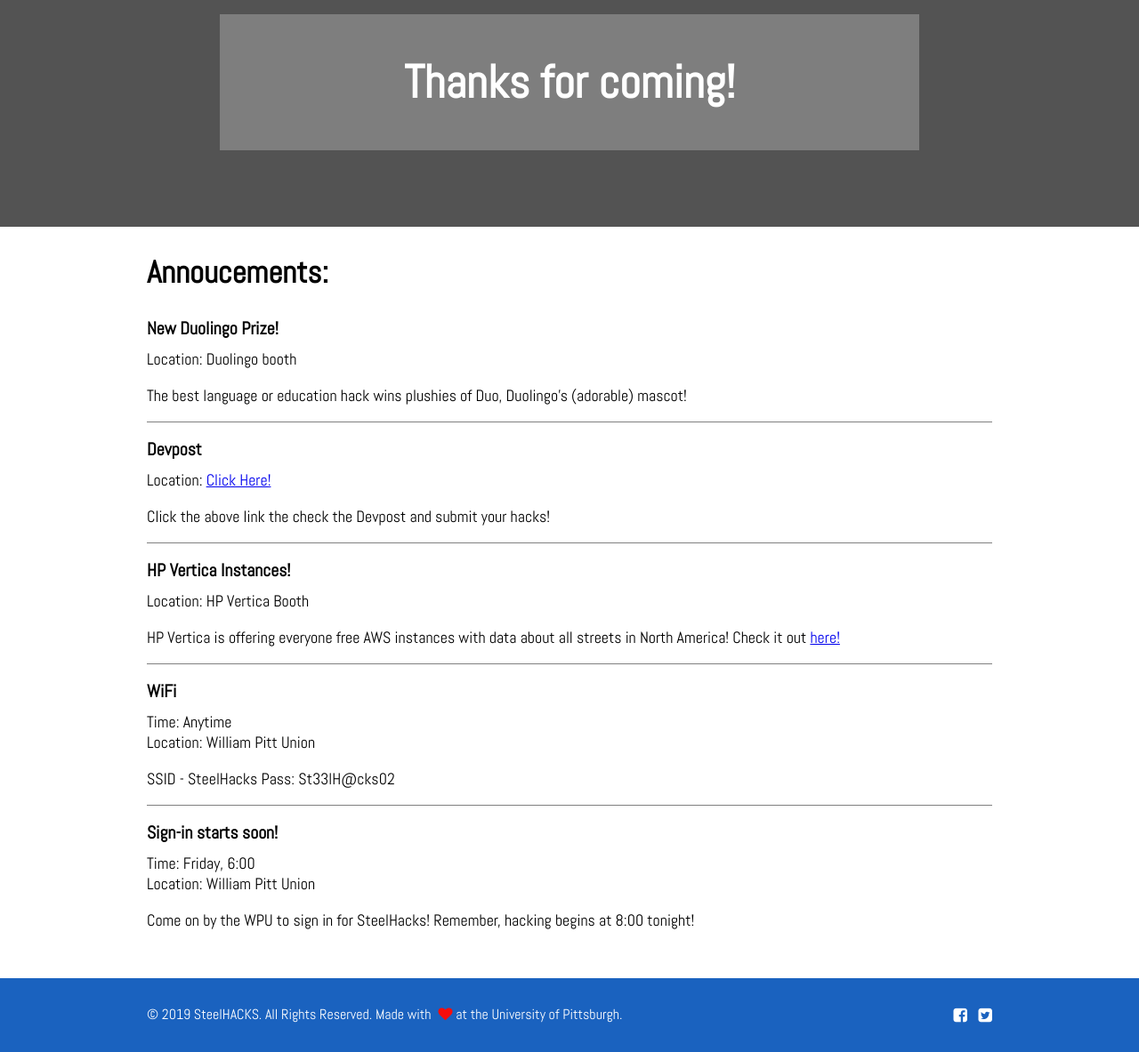
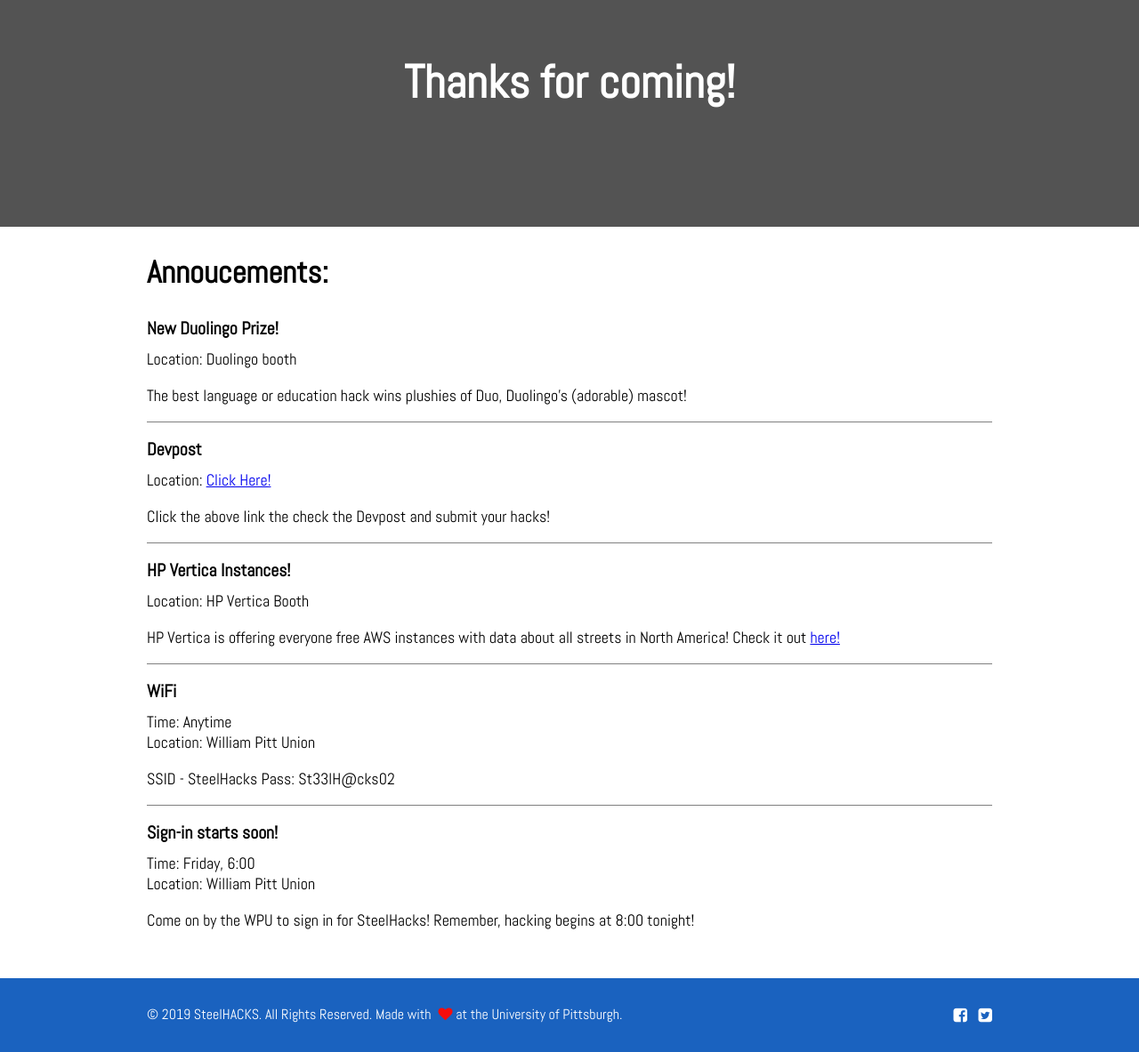
Before and after one commit to SteelHeads/steelhacks.com, a Jekyll site: the page built from live.html, in a window 1280 px wide. Shown: the part 410-1593 px from the top of the page at 89% size. Built offline with Jekyll 4.4.1, drawn with Linux system fonts in a browser that asks for light colours; nearby versions of some CDN libraries.

Commit message:
Updating Colors on schedule

```diff
--- a/_sass/_page.scss
+++ b/_sass/_page.scss
@@ -206,7 +206,7 @@
     }
 
     .title {
-      color: darken($base-secondary, 20%);
+      color: $base-secondary;
     }
 
     p {
@@ -375,7 +375,7 @@
 }
 
 #timer {
-  background-color: rgba(255, 255, 255, 0.25);
+  background-color: rgba(0, 0, 0, 0);
   margin: 2em auto 2em;
   padding: .5em;
   width: 60%;
```
